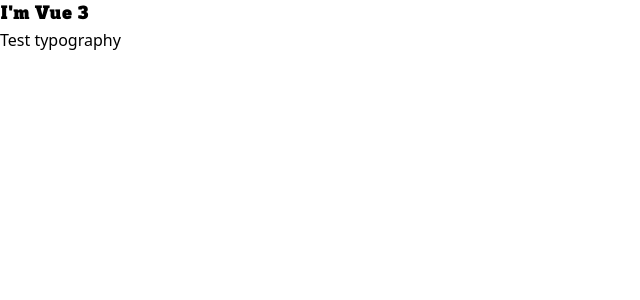
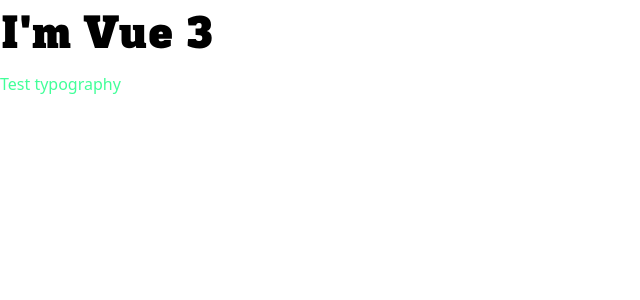
Before and after one commit to electinth/local-election-quiz, a Vue app: page / in a window 1280 px wide. Shown: the top 300 px of the page, without its empty margins (0-640 px from the left). Built offline with nearby package versions, Linux system fonts and the light colour scheme.

Commit message:
Add font size and color config

```diff
--- a/src/App.vue
+++ b/src/App.vue
@@ -1,6 +1,6 @@
 <template>
-  <h1 class="text-xl font-display font-black">I'm Vue 3</h1>
-  <p>Test typography</p>
+  <h1 class="text-48 font-display font-black">I'm Vue 3</h1>
+  <p class="text-green">Test typography</p>
 </template>
 
 <script lang="ts">
--- a/tailwind.config.js
+++ b/tailwind.config.js
@@ -10,6 +10,22 @@
     fontFamily: {
       display: ['Kondolar Thai', ...defaultTheme.fontFamily.serif],
       body: ['Anuphan', ...defaultTheme.fontFamily.sans]
+    },
+    fontSize: {
+      '14': '14px',
+      '16': '16px',
+      '18': '18px',
+      '24': '14px',
+      '28': '28px',
+      '32': '32px',
+      '48': '48px'
+    },
+    colors: {
+      white: '#FFFFFF',
+      gray: '#ECECEC',
+      black: '#000000',
+      green: '#42FF99',
+      red: '#FE6969'
     }
   },
   variants: {},
```
